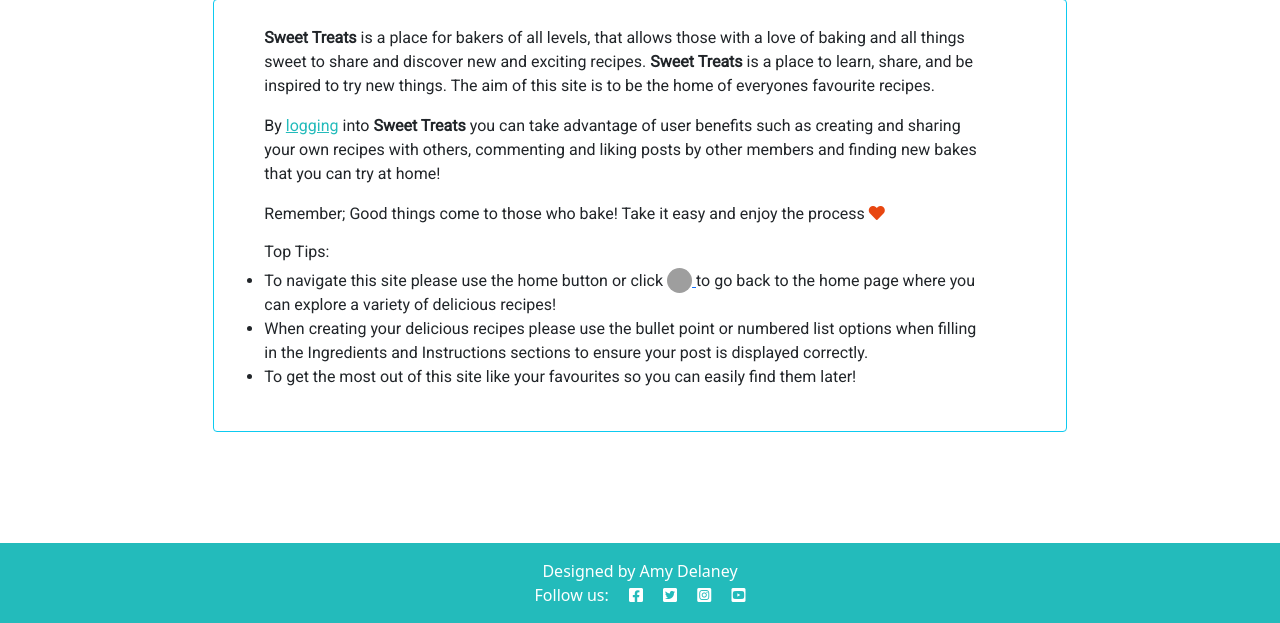
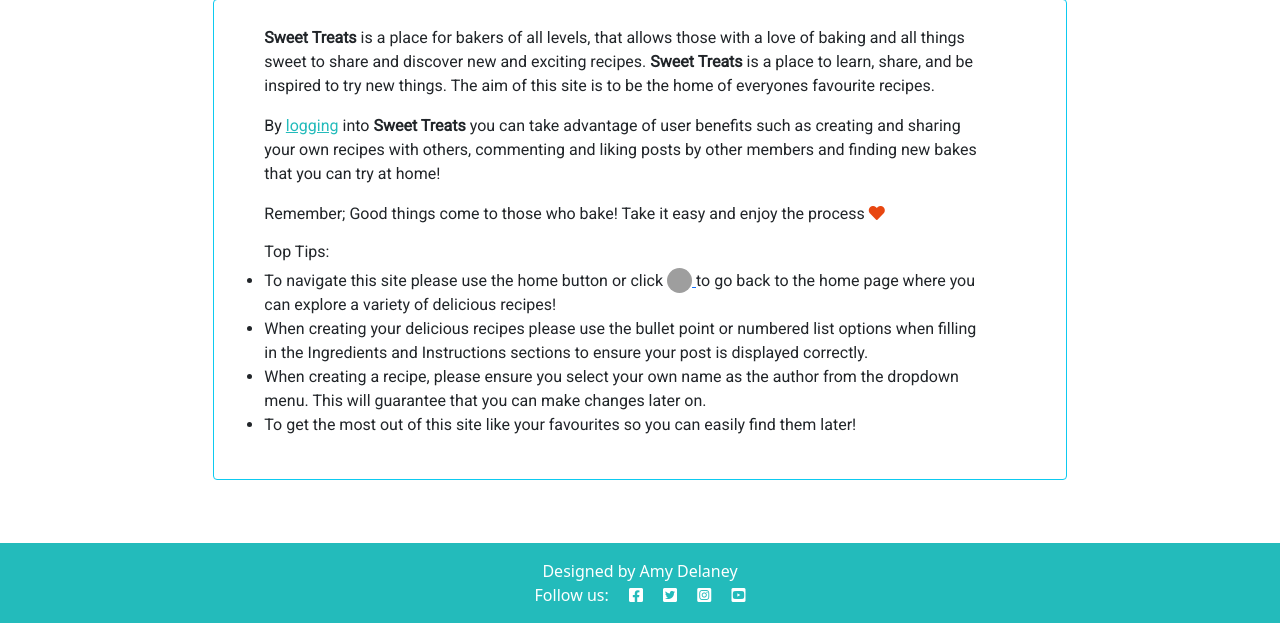
Before and after one commit to AmyDelaney94/sweet-treats, a Django app: page /about/ in a window 1280 px wide. Shown: the part 177-800 px from the top of the page. Run offline with Django 3.2, Linux system fonts and the light colour scheme; grey boxes are pictures that could not be loaded.

Commit message:
Update Readme and about.html page after validation testing

```diff
--- a/templates/about.html
+++ b/templates/about.html
@@ -41,6 +41,10 @@
                     or numbered list options when filling in the Ingredients and Instructions
                     sections to ensure your post is displayed correctly.
                 </li>
+                <li>
+                    When creating a recipe, please ensure you select your own name as the author from the dropdown menu.
+                    This will guarantee that you can make changes later on.
+                </li>
                 <li>To get the most out of this site like your favourites so you can easily find them later!
                 </li>
             </ul>
```
Also changed, not shown: README.md, media/testing/apps.png (added), media/testing/base.png (added), media/testing/create.png (added), media/testing/forms.png (added), media/testing/models.png (added), media/testing/posts.png (added), media/testing/update.png (added), media/testing/url.png (added), media/testing/urls.png (added), media/testing/views.png (added).
